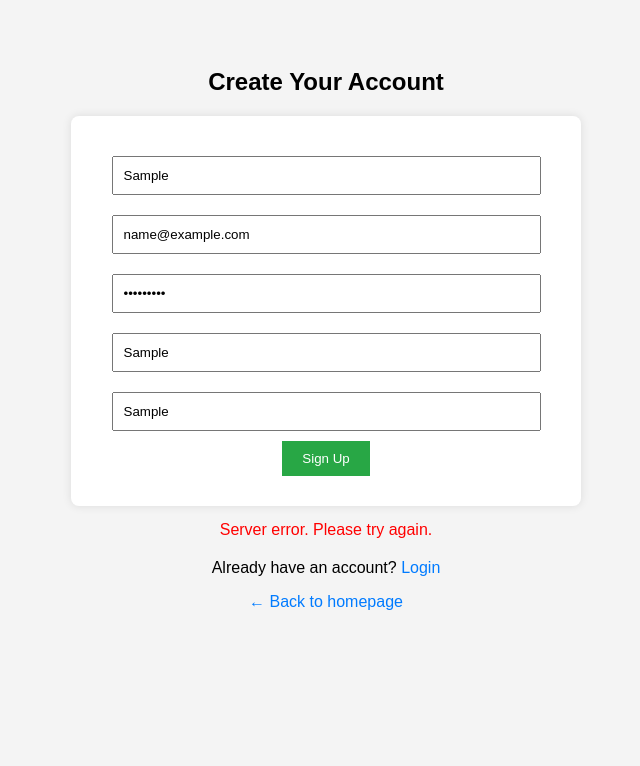
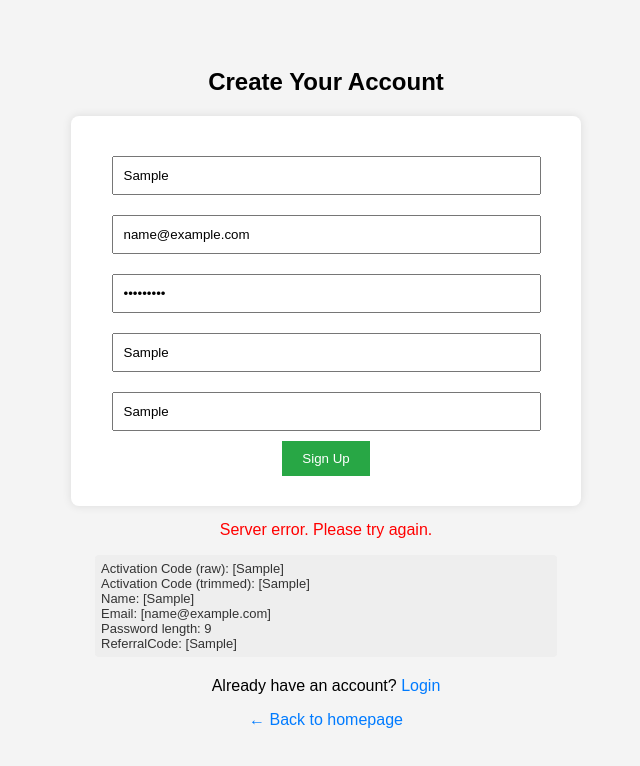
Before and after one commit to Ewawere/DREAL, a website: page public/signup.html in a window 1280 px wide. Both pictures are taken after typing "Sample", "name@example.com", "Sample123", "Sample", "Sample" into the empty fields and a click on the button "Sign Up". Shown: the whole page, without its empty margins (314-954 px from the left). Drawn offline with Linux system fonts and the light colour scheme; no server answers.

Commit message:
Update signup.html

```diff
--- a/public/signup.html
+++ b/public/signup.html
@@ -47,6 +47,20 @@
     a:hover {
       text-decoration: underline;
     }
+    #debug {
+      margin-top: 10px;
+      font-size: 13px;
+      color: #333;
+      background: #eee;
+      padding: 6px;
+      border-radius: 4px;
+      display: none;
+      text-align: left;
+      max-width: 450px;
+      margin-left: auto;
+      margin-right: auto;
+      word-break: break-all;
+    }
   </style>
 </head>
 <body>
@@ -60,6 +74,7 @@
     <button type="submit">Sign Up</button>
   </form>
   <p id="message"></p>
+  <div id="debug"></div>
   <div class="links">
     <p>Already have an account? <a href="/login.html">Login</a></p>
     <p><a href="/index.html">← Back to homepage</a></p>
@@ -81,8 +96,18 @@
       const activationCode = document.getElementById('activationCode').value.trim();
       const referralCode = document.getElementById('referralCode').value.trim();
 
+      // Debug info: show what's being sent
+      const debugDiv = document.getElementById('debug');
+      debugDiv.style.display = "block";
+      debugDiv.innerText =
+        "Activation Code (raw): [" + document.getElementById('activationCode').value + "]\n" +
+        "Activation Code (trimmed): [" + activationCode + "]\n" +
+        "Name: [" + name + "]\n" +
+        "Email: [" + email + "]\n" +
+        "Password length: " + password.length + "\n" +
+        "ReferralCode: [" + referralCode + "]";
+
       document.getElementById('message').innerText = "";
-
       try {
         const res = await fetch('/signup', {
           method: 'POST',
```
